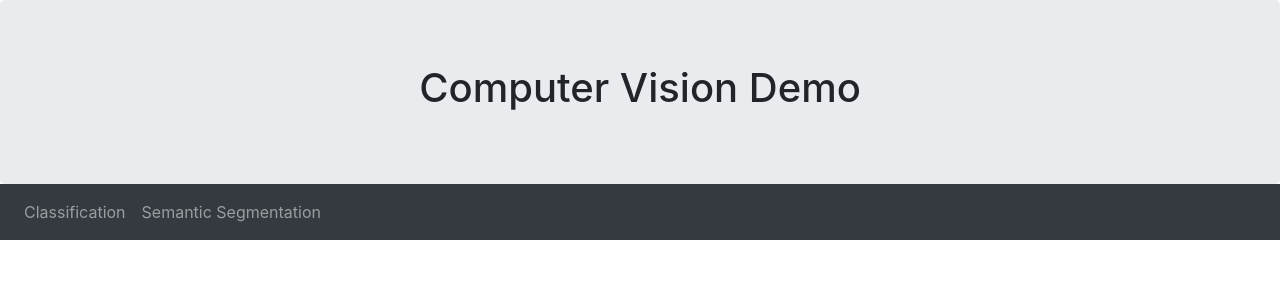
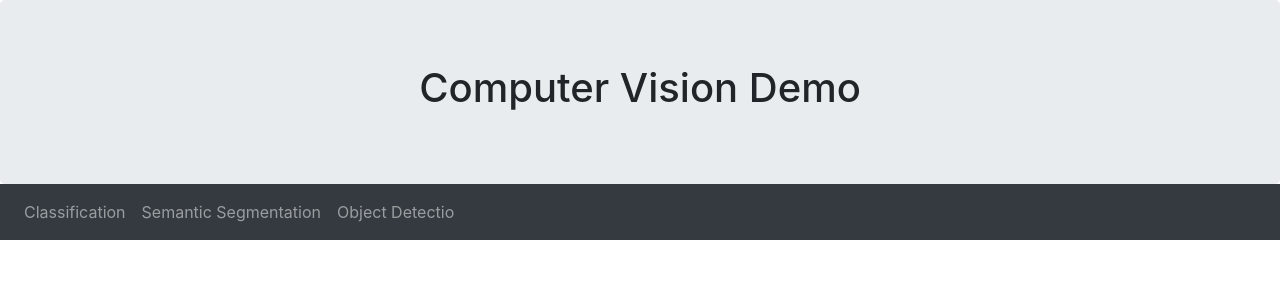
Before and after one commit to AutoWSL/AutoCV-Models-Demo, a Python web app: template deployment/cv/templates/cv/base.html in a window 1280 px wide. Shown: the top 300 px of the page. Run offline with Jinja, Linux system fonts and the light colour scheme; the template is opened without the code that fills it, so the values that code supplies are empty; some libraries are stand-ins or nearby versions.

Commit message:
Add example app

```diff
--- a/deployment/cv/templates/cv/base.html
+++ b/deployment/cv/templates/cv/base.html
@@ -40,4 +40,4 @@
         <a class="nav-link" href="semantic_segmentation">Semantic Segmentation</a>
       </li>
       <li class="nav-item">
-        <a class="nav-link" href="o
+        <a class="nav-link" href="object_detection">Object Detectio
```
